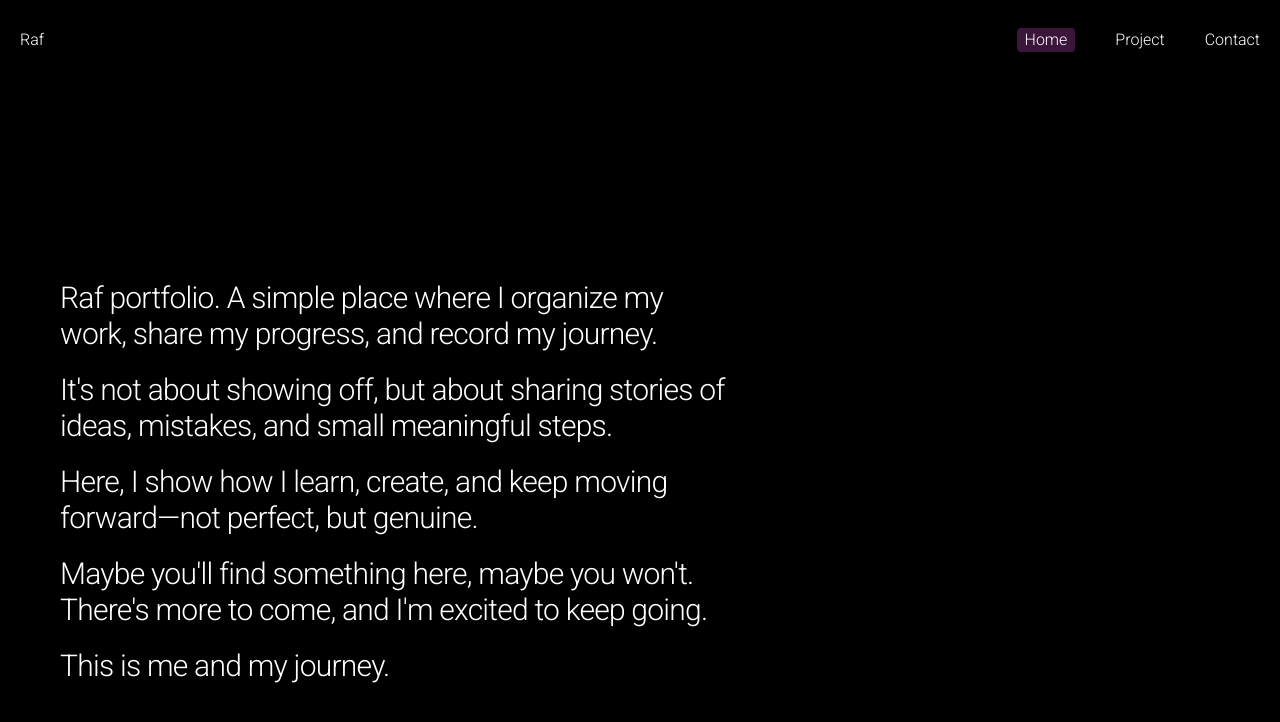
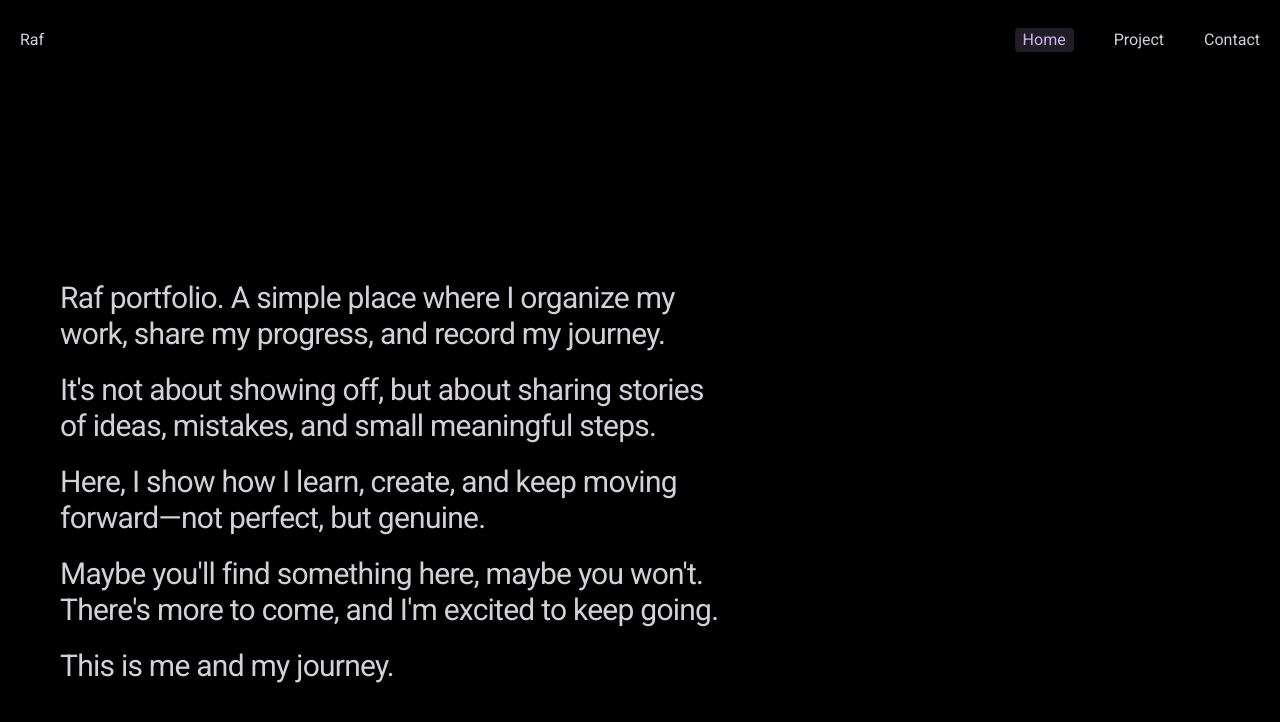
Before and after one commit to rafly-id/personal-portfolio, a React (Vite) app: page / in a window 1280 px wide. Shown: the top 722 px of the page. Built offline with nearby package versions, Linux system fonts and the light colour scheme.

Commit message:
add new color , update clickable

```diff
--- a/src/index.css
+++ b/src/index.css
@@ -6,18 +6,20 @@
   --font-oswald: "Oswald";
   --font-roboto: "Roboto";
   --font-inter: "Inter";
-  --color-ungu: #3c153b;
+  --color-ungu: #211d27;
+  --color-putih: #d3d0d7;
+  --color-ungu-text: #d0b4f3;
 }
 
 @layer base {
   body {
-    @apply bg-black text-white font-roboto font-light;
+    @apply bg-black text-putih font-roboto;
   }
 }
 
 @layer components {
   .Clickable {
-    @apply bg-ungu rounded hover:rounded-lg transition-all duration-500 ease-in-out cursor-pointer;
+    @apply bg-ungu text-ungu-text rounded hover:brightness-150 transition-all duration-500 ease-in-out cursor-pointer;
   }
   .flex-center {
     @apply flex justify-center items-center;
```
